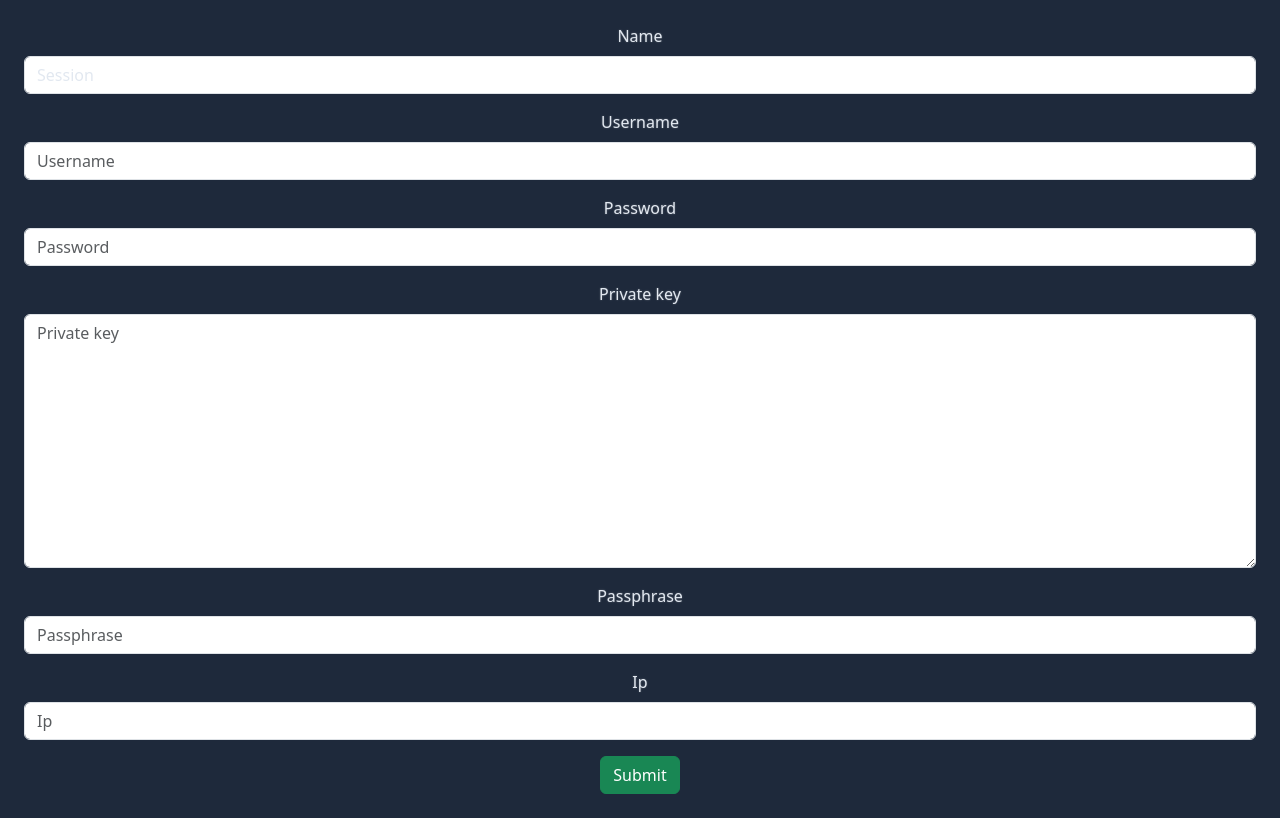
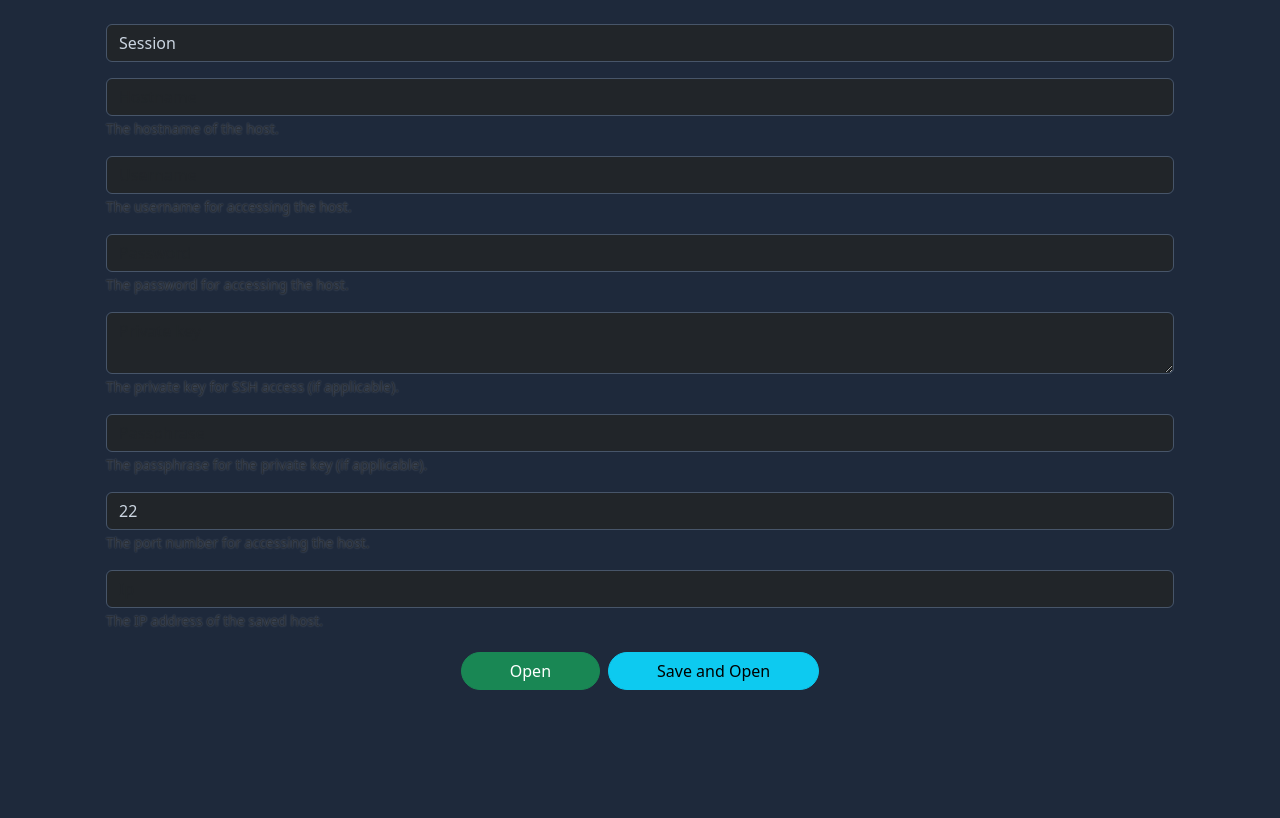
Before and after one commit to Cristi-la/SSH-Web-Termianl, a Django app: page /ssh/create/ in a window 1280 px wide. After the commit the page ends 690 px from the top, so only its background shows below. Run offline with Django 4.2, Linux system fonts and the light colour scheme; the visitor is signed in with stand-in values (Sample User, id 1); some libraries are stand-ins or nearby versions.

Commit message:
Layout changes

```diff
--- a/web/static/css/base.css
+++ b/web/static/css/base.css
@@ -101,6 +101,19 @@
         color: #d1e7dd;
         border-color: #228b5a;
 }
+.form-check .form-check-input,
+.form-floating .form-control,
+.form-group .form-control {
+        --bs-bg-opacity: 1;
+        background-color: rgba(var(--bs-dark-rgb),var(--bs-bg-opacity)) !important;
+        color:var(--slate-300);
+        border: 1px solid var(--slate-600);
+}
+
+.form-check .form-check-label {
+        color:var(--slate-500);
+}
+
 
 /* ANIMACJE */
 .slide-out-blurred-top {
--- a/web/static/js/communicate.js
+++ b/web/static/js/communicate.js
@@ -85,6 +85,10 @@
     emitSingleEvent('removeElementsForSession', [session_id])
 }
 
+// TODO IMPLEMENT IN FORMS....
+function updateElementForSessionEvent(current_id, session_id, name){
+    emitSingleEvent('updateElementForSession', [current_id, session_id, name])
+}
 
 // window.addEventListener("load", (e) => {
 //     document.querySelectorAll(ELEMENT_ID_CLOSE).forEach((element) => {
--- a/web/terminal/forms.py
+++ b/web/terminal/forms.py
@@ -1,16 +1,40 @@
 from django import forms
+from django.utils.safestring import mark_safe
 
 class SSHDataForm(forms.Form):
+    buttons = [
+        "<button class='btn btn-success rounded-pill px-5 m-1' value='open' name='submit' type='submit' >Open</button>",
+        "<button class='btn btn-info rounded-pill px-5 m-1' value='save' name='submit' type='submit' >Save and Open</button>"
+    ]
+
+    @property
+    def form_buttons(self):
+        return mark_safe(" ".join(self.buttons))
+
     name = forms.CharField(max_length=100, required=False, initial='Session')
-    username = forms.CharField(max_length=100, required=False)
-    password = forms.CharField(widget=forms.PasswordInput, required=False)
-    private_key = forms.CharField(widget=forms.Textarea, required=False)
-    passphrase = forms.CharField(widget=forms.PasswordInput, required=False)
-    ip = forms.GenericIPAddressField()
+    hostname = forms.CharField(max_length=255, required=False, help_text='The hostname of the host.')
+    username = forms.CharField(max_length=255, required=False, help_text='The username for accessing the host.')
+    password = forms.CharField(widget=forms.PasswordInput, required=False, help_text='The password for accessing the host.')
+    private_key = forms.CharField(widget=forms.Textarea(attrs={'rows': 2}), required=False, help_text='The private key for SSH access (if applicable).')
+    passphrase = forms.CharField(widget=forms.PasswordInput, required=False, help_text='The passphrase for the private key (if applicable).')
+    port = forms.IntegerField(initial=22, help_text='The port number for accessing the host.')
+    ip = forms.GenericIPAddressField(required=False, help_text='The IP address of the saved host.')
+    # color = forms.CharField(widget=ColorPickerWidget)
 
-    def clean_ip(self):
-        ip = self.cleaned_data['ip']
-        if not ip:
-            raise forms.ValidationError('IP is required.')
-        # Add additional IP validation if needed
-        return ip
+    def clean(self, *args, **kwargs):
+        ip = self.cleaned_data.get('ip')
+        hostname = self.cleaned_data.get('hostname')
+        port = self.cleaned_data.get('port')
+        errors = {}
+
+        if not hostname and not ip:
+            errors['hostname'] = 'IP or hostname is required.'
+            errors['ip'] = 'IP or hostname is required.'
+
+        if not port:
+            errors['port'] = 'Port is required.'
+
+        if errors:
+            raise forms.ValidationError(errors)
+
+        return super().clean()
--- a/web/terminal/models.py
+++ b/web/terminal/models.py
@@ -47,10 +47,18 @@
         return self.username
 
 class SavedHost(models.Model):
+    COLOR_PALETTE = [
+        ("#BA1C1C", "Correl Red", ),
+        ("#2E9329", "Forest Green", ),
+        ("#248BC2", "Deep Blue", ),
+        ("#BD2DB6", "Steel Pink", ),
+        ("#E0A61E", "Harvest Gold", ),
+    ]
+
+    name = models.CharField(max_length=100, default='Session', help_text='Default name of the tab in fronend.')
     user = models.ForeignKey('AccountData', on_delete=models.CASCADE, related_name='saved_hosts', default=None, help_text='The user associated with the saved host.')
-    ip_address_v4 = models.GenericIPAddressField(protocol='IPv4', blank=True, null=True, help_text='The IPv4 address of the saved host.')
-    ip_address_v6 = models.GenericIPAddressField(protocol='IPv6', blank=True, null=True, help_text='The IPv6 address of the saved host.')
-    hostname = models.CharField(max_length=255, unique=True, help_text='The hostname of the saved host.')
+    ip = models.GenericIPAddressField(blank=True, null=True, help_text='The IP address of the saved host.')
+    hostname = models.CharField(max_length=255, blank=True, null=True, help_text='The hostname of the saved host.')
     username = models.CharField(max_length=255, blank=True, null=True, help_text='The username for accessing the saved host.')
     password = EncryptedCharField(max_length=500, blank=True, null=True, help_text='The password for accessing the saved host.')
 
@@ -63,7 +71,7 @@
     port = models.PositiveIntegerField(default=22, blank=True, null=True, help_text='The port number for accessing the saved host.')
     created_at = models.DateTimeField(auto_now_add=True, help_text='The date and time when the saved host was created.')
     updated_at = models.DateTimeField(auto_now=True, help_text='The date and time when the saved host was last updated.')
-    color = ColorField(format="hexa")
+    color = ColorField(format="hexa", help_text="Tab color", samples=COLOR_PALETTE)
 
     def __str__(self):
         if self.hostname is None:
@@ -175,7 +183,7 @@
         self.delete()
 
     @classmethod
-    def open(cls, name, user, ip, username, password, private_key, passphrase):
+    def open(cls, user: AccountData, name, hostname, username, password, private_key, passphrase, port, ip, *args, save=False, **kwargs):
         ssh_data = cls.objects.create(
             session_master=user,
             # TODO: DODAJ DO MODELU JAKIES DODATKOWE POLA JAK POTRZEBUJESZ:
@@ -183,17 +191,32 @@
         )
         ssh_data.save()
 
+        print(save)
+
+        if save:
+            SavedHost.objects.create(
+                user = user,
+                name = name,
+                ip = ip,
+                hostname = hostname,
+                username = username,
+                password = password,
+                private_key = private_key,
+                passphrase = passphrase,
+                port = port
+            )
+
         session = SessionsList.objects.create(
             name = name,
             user = user,
             content_type=ContentType.objects.get_for_model(cls),
-            object_id=ssh_data.id
+            object_id=ssh_data.pk
         )
 
         session.save()
 
         log_entry = Log.objects.create(
-            log_text=f"Session created by {user.username} for SSHData: {ssh_data.name}",
+            log_text=f"Session created by {user.get_username()} for SSHData: {ssh_data.name}",
         )
 
         log_entry.save()
--- a/web/terminal/templates/base.html
+++ b/web/terminal/templates/base.html
@@ -31,7 +31,7 @@
     </div>
 
     {% block content %}{% endblock %}
-    <div id="copyright" class="position-absolute  bottom-0 end-0 p-2 opacity-25">
+    <div id="copyright" class="position-fixed bottom-0 end-0 p-2 opacity-25">
         Web Terminal - 2024 © Setkowicz, Stefanski
     </div>
 </body>
--- a/web/terminal/templates/views/form.html
+++ b/web/terminal/templates/views/form.html
@@ -12,12 +12,22 @@
 
 {% block content %}
 
-<main style="z-index: 10" class="form-signin text-center">
-    <form method="post" class="p-4" action="{{action}}">
-        {% csrf_token %}
-        {% bootstrap_form form %}
-        <button class="btn btn-success" type="submit">Submit</button>
-    </form>
+<main style="z-index: 10" class="">
+    <div class="container-sm">
+        <form method="post" class="p-4" action="{{action}}">
+            {% csrf_token %}
+            {% for field in form %}
+                <div class="form-group">
+                {% bootstrap_label field.label %}
+                {% bootstrap_field field show_label=False  %}
+                </div>
+            {% endfor %}
+
+            <div class="d-flex justify-content-center">
+                {{ form.form_buttons }}
+            </div>
+        </form>
+    </div>
 </main>
 
 
--- a/web/terminal/urls.py
+++ b/web/terminal/urls.py
@@ -4,6 +4,7 @@
 urlpatterns = [
     path('create/', TerminalCreatView.as_view(), name='create'),
     path('terminal/', TermianlView.as_view(), name='terminal'),
+    path('', TermianlView.as_view(), name='terminal'),
 
     path('ssh/<int:pk>/', SSHDetailView.as_view(), name='ssh.detail'),
     path('ssh/create/', SSHCreateView.as_view(), name='ssh.create'),
--- a/web/terminal/views.py
+++ b/web/terminal/views.py
@@ -85,8 +85,10 @@
         if form.is_valid():
             self.object = SSHData.open(
                 user=self.request.user,
-                **form.cleaned_data
+                **form.cleaned_data,
+                save = bool(self.request.POST.get('submit', 'open') == 'save'),
             )
+
 
             return redirect('ssh.detail', pk=self.object.pk)
 
--- a/web/web/settings.py
+++ b/web/web/settings.py
@@ -172,8 +172,8 @@
 MAX_SSH_SESSIONS = 100 # DZIAŁA
 MAX_NOTE_SESSIONS = 100 # DZIAŁA
 
-MAX_USER_SSH_SESSIONS = 4 # DZIAŁA
-MAX_USER_NOTE_SESSIONS = 4 # DZIAŁA
+MAX_USER_SSH_SESSIONS = 64 # DZIAŁA
+MAX_USER_NOTE_SESSIONS = 64 # DZIAŁA
 
 MAX_SSH_SHARING = 2 # DZIAŁA
 MAX_NOTE_SHARING = 2 # DZIAŁA
```
Also changed, not shown: web/static/js/ui.js (+19 -0 lines), web/terminal/admin.py (+4 -4 lines), web/terminal/templates/views/login.html (+7 -7 lines), web/terminal/migrations/0018_remove_savedhost_ip_address_v4_and_more.py (added), web/terminal/migrations/0019_savedhost_name.py (added), web/terminal/migrations/0020_rename_ip_address_savedhost_ip_alter_savedhost_color.py (added).
